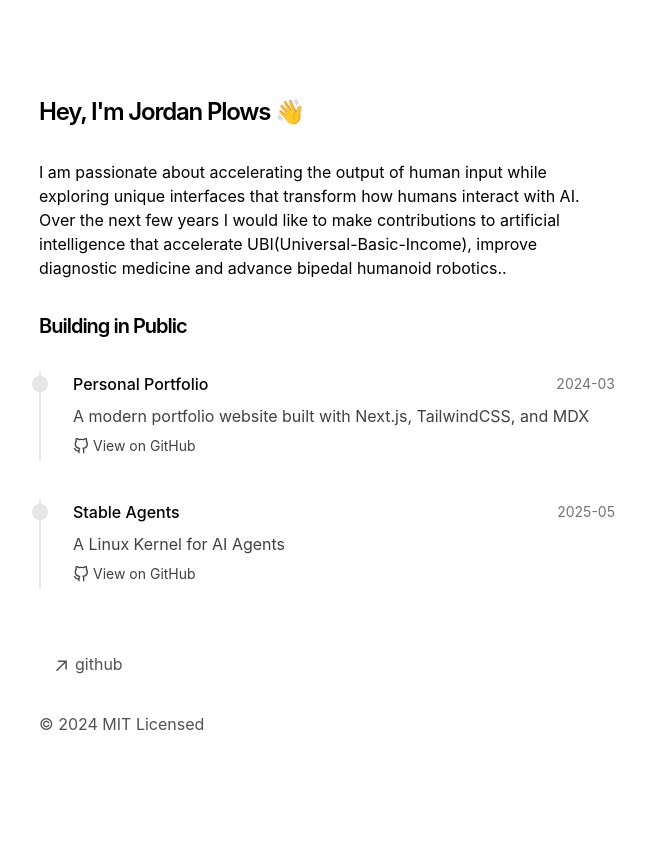
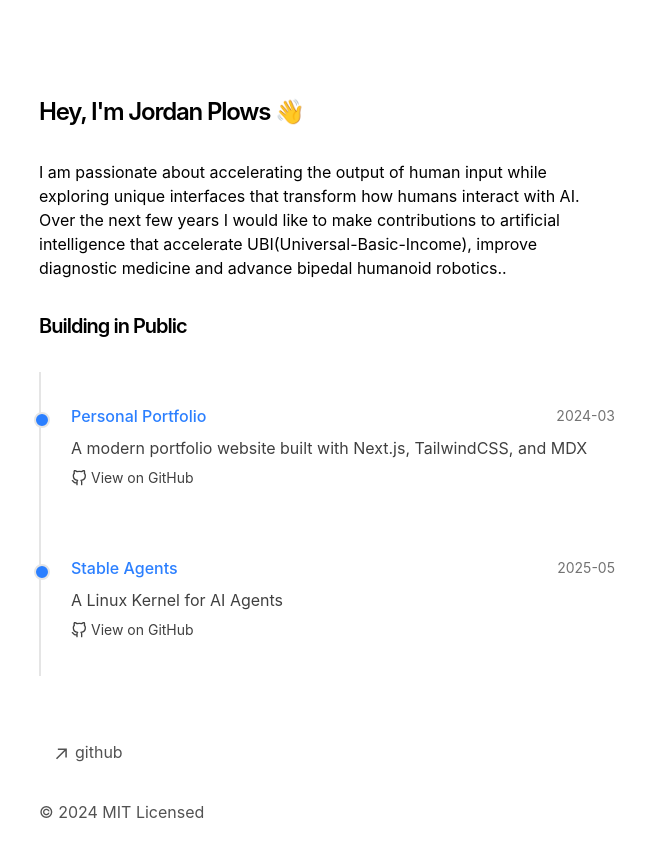
Before and after one commit to plowsai/personal-portfolio, a Next.js app: page / in a window 1280 px wide. Shown: the top 856 px of the page, without its empty margins (313-959 px from the left). Before the commit the page ends 800 px from the top, so only its background shows below. Built offline with nearby package versions, Linux system fonts and the light colour scheme.

Commit message:
dev: janitor commit

```diff
--- a/app/components/projects.tsx
+++ b/app/components/projects.tsx
@@ -1,4 +1,7 @@
+'use client';
+
 import Link from 'next/link'
+import { useEffect, useRef, useState } from 'react'
 
 export type Project = {
   title: string
@@ -19,20 +22,69 @@ const projects: Project[] = [
     description: 'A Linux Kernel for AI Agents',
     githubUrl: 'https://github.com/stableagents/stableagents',
     date: '2025-05'
-  }
+  },
 ]
 
 export function BuildingInPublic() {
+  const [activeIndexes, setActiveIndexes] = useState<number[]>([]);
+  const projectRefs = useRef<(HTMLDivElement | null)[]>([]);
+
+  useEffect(() => {
+    const handleScroll = () => {
+      const newActiveIndexes: number[] = [];
+
+      projectRefs.current.forEach((ref, index) => {
+        if (!ref) return;
+
+        const rect = ref.getBoundingClientRect();
+        const isVisible =
+          rect.top < window.innerHeight * 0.8 &&
+          rect.bottom > window.innerHeight * 0.2;
+
+        if (isVisible) {
+          newActiveIndexes.push(index);
+        }
+      });
+
+      setActiveIndexes(newActiveIndexes);
+    };
+
+    window.addEventListener('scroll', handleScroll);
+    // Initial check
+    handleScroll();
+
+    return () => window.removeEventListener('scroll', handleScroll);
+  }, []);
+
   return (
     <div className="space-y-8">
       <h2 className="text-xl font-semibold tracking-tighter">Building in Public</h2>
-      <div className="space-y-10">
+      <div className="space-y-0 relative">
+        {/* Continuous timeline line */}
+        <div className="absolute left-0 top-0 bottom-0 w-0.5 bg-neutral-200 dark:bg-neutral-800" />
+
         {projects.map((project, index) => (
-          <div key={index} className="relative pl-8 border-l-2 border-neutral-200 dark:border-neutral-800">
-            <div className="absolute -left-[9px] top-1 h-4 w-4 rounded-full bg-neutral-200 dark:bg-neutral-800" />
+          <div
+            key={index}
+            ref={el => projectRefs.current[index] = el}
+            className="relative pl-8 py-8 transition-all duration-500"
+          >
+            {/* Circle indicator */}
+            <div
+              className={`absolute -left-[5px] top-10 h-4 w-4 rounded-full border-2 border-neutral-200 dark:border-neutral-800 transition-all duration-500 ${
+                activeIndexes.includes(index)
+                  ? 'bg-blue-500 dark:bg-blue-400 border-blue-500 dark:border-blue-400'
+                  : 'bg-transparent'
+              }`}
+            />
+
             <div className="space-y-2">
               <div className="flex items-center justify-between">
-                <h3 className="font-medium">{project.title}</h3>
+                <h3 className={`font-medium transition-all duration-500 ${
+                  activeIndexes.includes(index) ? 'text-blue-500 dark:text-blue-400' : ''
+                }`}>
+                  {project.title}
+                </h3>
                 <span className="text-sm text-neutral-500">{project.date}</span>
               </div>
               <p className="text-neutral-700 dark:text-neutral-300">{project.description}</p>
```
